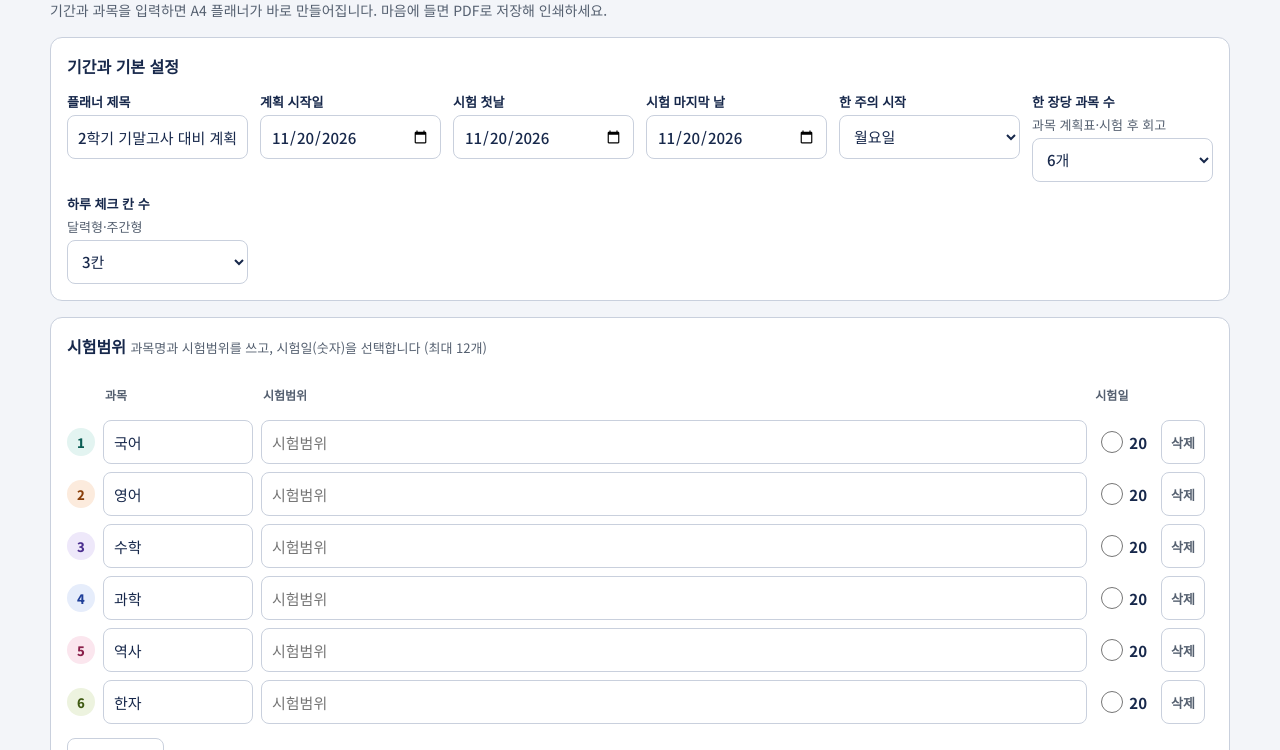
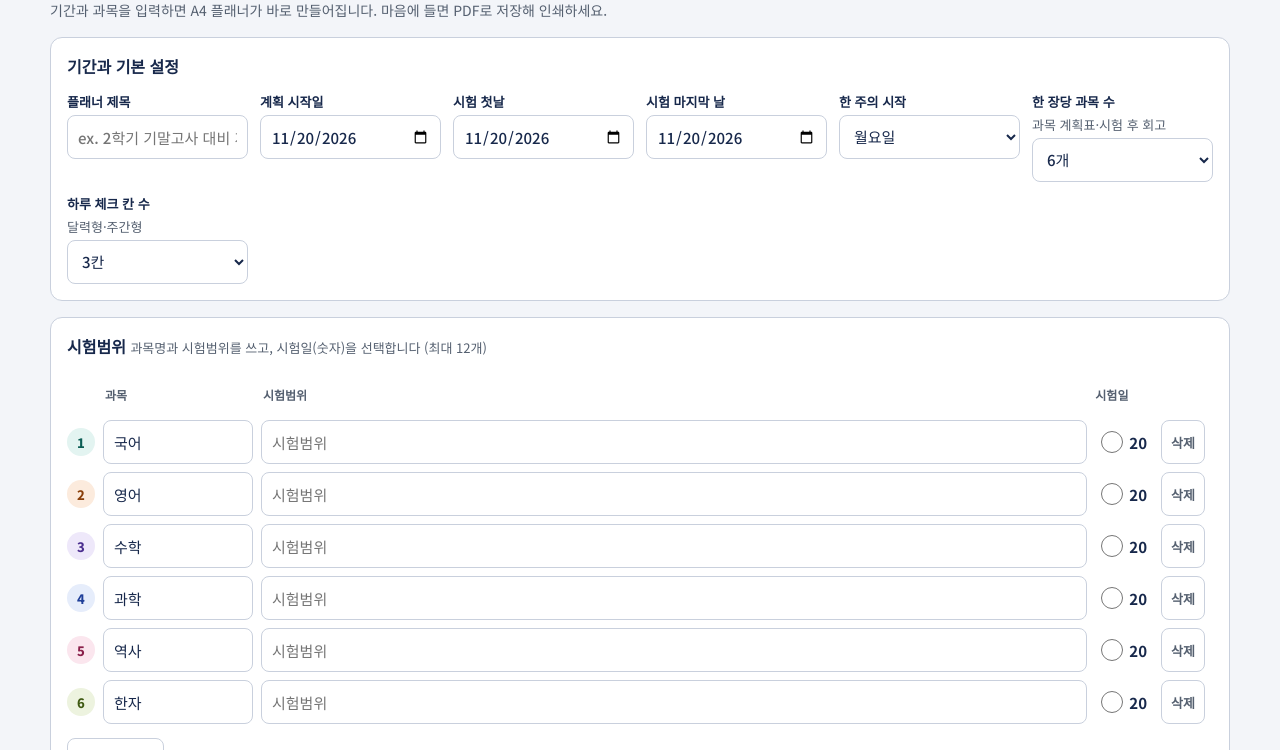
Before and after one commit to jjunkkong-glitch/study-planner, a plain HTML site: page index.html in a window 1280 px wide. Shown: the part 50-800 px from the top of the page. Drawn offline with nearby package versions, Linux system fonts and the light colour scheme.

Commit message:
Add files via upload

```diff
--- a/index.html
+++ b/index.html
@@ -107,7 +107,7 @@ button:disabled { opacity: 0.5; cursor: default; }
     <h2 id="h-period">기간과 기본 설정</h2>
     <div class="grid">
       <label class="field" for="f-title">플래너 제목
-        <input id="f-title" type="text" value="2학기 기말고사 대비 계획" maxlength="40">
+        <input id="f-title" type="text" value="" placeholder="ex. 2학기 기말고사 대비 계획" maxlength="40">
       </label>
       <label class="field" for="f-start">계획 시작일
         <input id="f-start" type="date" value="2026-11-10">
@@ -473,7 +473,7 @@ function sheetsFor(tab, m) {
 if (typeof document !== 'undefined') {
 (function () {
   var st = {
-    title: '2학기 기말고사 대비 계획', start: ymd(new Date()), examStart: ymd(new Date()), examEnd: ymd(new Date()),
+    title: "", start: ymd(new Date()), examStart: ymd(new Date()), examEnd: ymd(new Date()),
     weekStart: '1', checks: '3', split: '1', perPage: '6', tab: 'plan',
     subjects: [
       { name: '국어', exam: '', slot: '' }, { name: '영어', exam: '', slot: '' }, { name: '수학', exam: '', slot: '' },
@@ -481,7 +481,7 @@ if (typeof document !== 'undefined') {
     ]
   };
   try {
-    var saved = JSON.parse(localStorage.getItem('planner-tool-v8') || 'null');
+    var saved = JSON.parse(localStorage.getItem('planner-tool-v9') || 'null');
     if (saved && saved.subjects && saved.subjects.length) { st = saved; if (!st.perPage) st.perPage = '6'; if (st.split === undefined) st.split = '1'; st.start = ymd(new Date()); }
   } catch (e) {}
 
@@ -489,7 +489,7 @@ if (typeof document !== 'undefined') {
   var statusEl = $('status'), infoEl = $('info'), previewEl = $('preview');
   var current = [];
 
-  function persist() { try { localStorage.setItem('planner-tool-v8', JSON.stringify(st)); } catch (e) {} }
+  function persist() { try { localStorage.setItem('planner-tool-v9', JSON.stringify(st)); } catch (e) {} }
   function setStatus(t, err) { statusEl.textContent = t || ''; statusEl.className = 'status' + (err ? ' err' : ''); }
 
   function examDays() {
```
